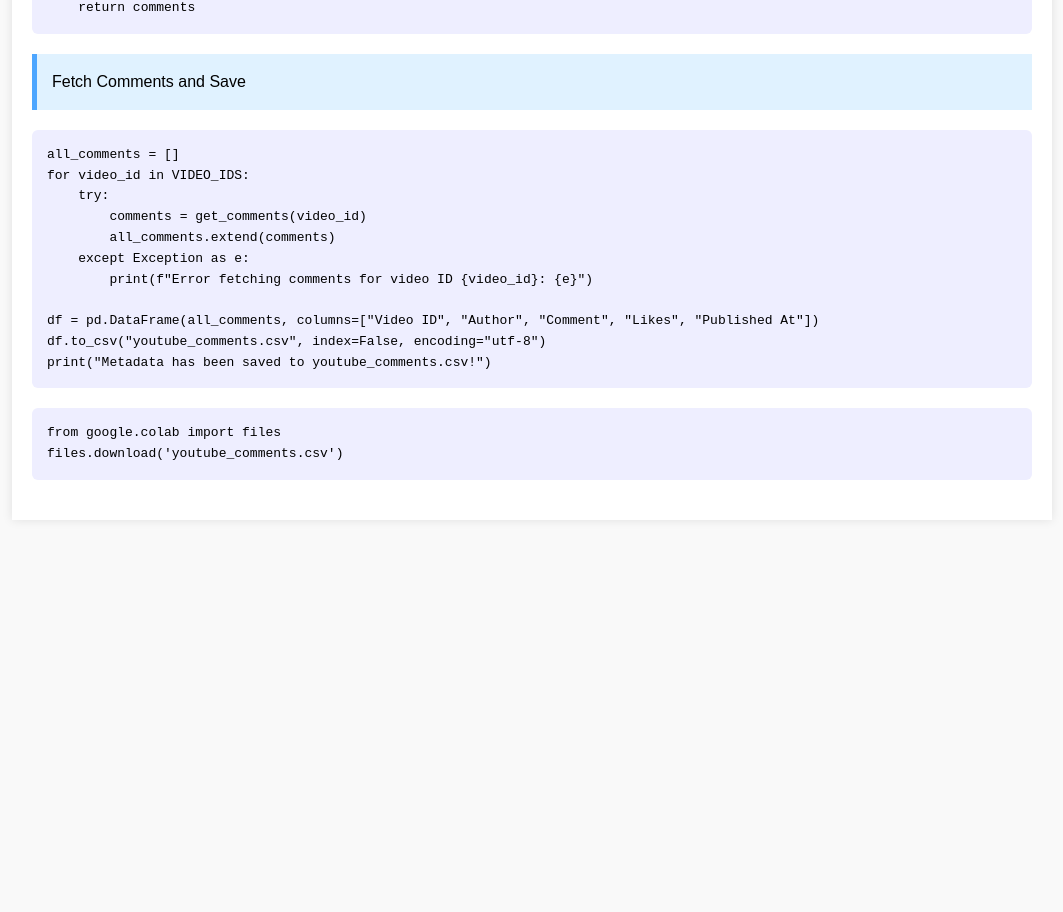
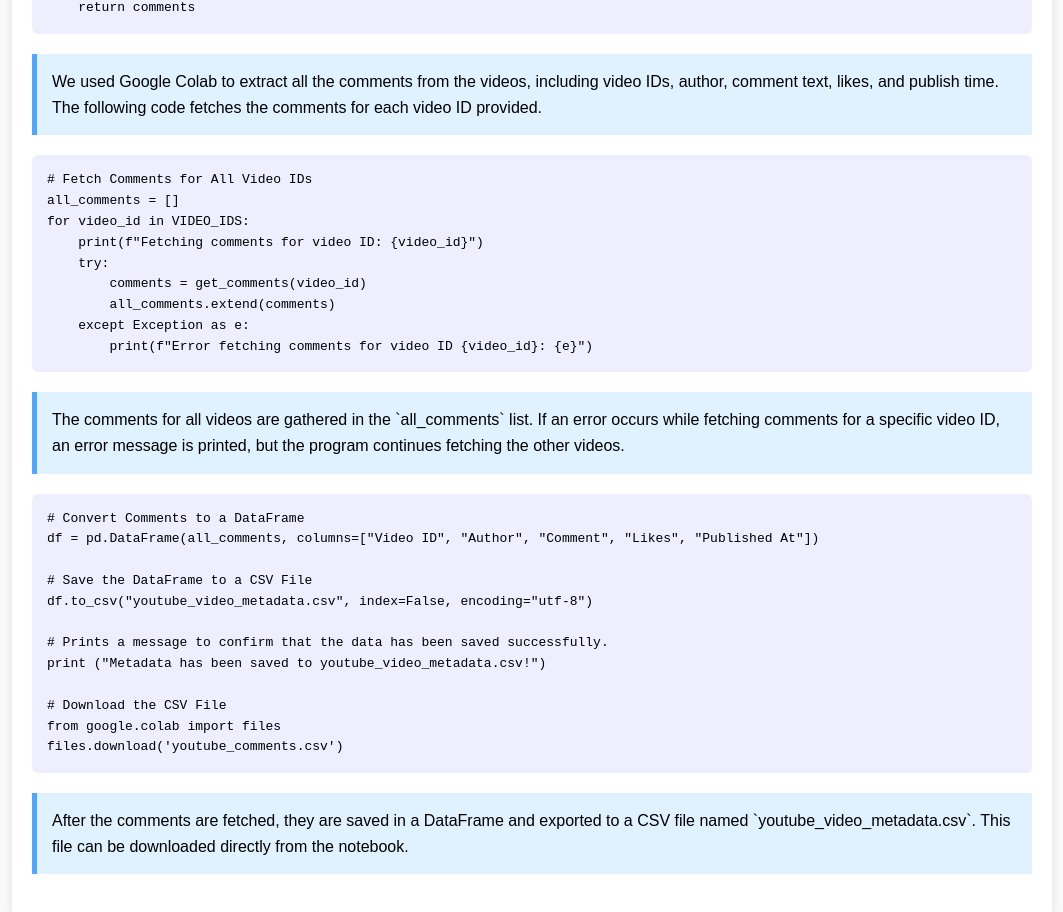
Before and after one commit to mmonzonsaenz/SNA2, a plain HTML site: page dataset.html in a window 1280 px wide. Shown: the part 3936-4848 px from the top of the page, without its empty margins (108-1171 px from the left). Before the commit the page ends 4496 px from the top, so only its background shows below. Drawn offline with Linux system fonts and the light colour scheme.

Commit message:
Update dataset.html
updated text fully

```diff
--- a/dataset.html
+++ b/dataset.html
@@ -211,24 +211,38 @@ def get_comments(video_id):
     return comments
 </pre>
 
-<div class="annotation">Fetch Comments and Save</div>
+<p class="annotation">We used Google Colab to extract all the comments from the videos, including video IDs, author, comment text, likes, and publish time. The following code fetches the comments for each video ID provided.</p>
+
 <pre class="code">
+# Fetch Comments for All Video IDs
 all_comments = []
 for video_id in VIDEO_IDS:
+    print(f"Fetching comments for video ID: {video_id}")
     try:
         comments = get_comments(video_id)
         all_comments.extend(comments)
     except Exception as e:
         print(f"Error fetching comments for video ID {video_id}: {e}")
-
-df = pd.DataFrame(all_comments, columns=["Video ID", "Author", "Comment", "Likes", "Published At"])
-df.to_csv("youtube_comments.csv", index=False, encoding="utf-8")
-print("Metadata has been saved to youtube_comments.csv!")
 </pre>
 
+<p class="annotation">The comments for all videos are gathered in the `all_comments` list. If an error occurs while fetching comments for a specific video ID, an error message is printed, but the program continues fetching the other videos.</p>
+
 <pre class="code">
+# Convert Comments to a DataFrame
+df = pd.DataFrame(all_comments, columns=["Video ID", "Author", "Comment", "Likes", "Published At"])
+
+# Save the DataFrame to a CSV File
+df.to_csv("youtube_video_metadata.csv", index=False, encoding="utf-8")
+
+# Prints a message to confirm that the data has been saved successfully.
+print ("Metadata has been saved to youtube_video_metadata.csv!")
+
+# Download the CSV File
 from google.colab import files
 files.download('youtube_comments.csv')
+</pre>
+
+<p class="annotation">After the comments are fetched, they are saved in a DataFrame and exported to a CSV file named `youtube_video_metadata.csv`. This file can be downloaded directly from the notebook.</p>
 </pre>
 
 </div>
```
